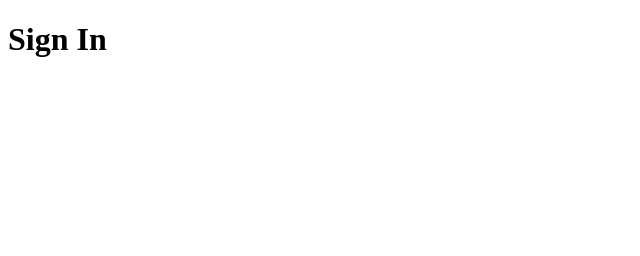
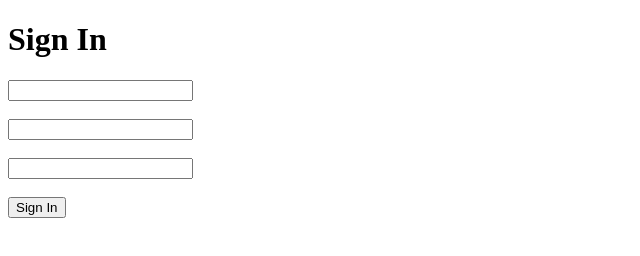
Before and after one commit to Navi-beep/Group-5-project-double-tap-CRM, a plain HTML site: page Sign-in page/signinpage.html in a window 1280 px wide. Shown: the whole page, without its empty margins (0-640 px from the left). Drawn offline with nearby package versions, Linux system fonts and the light colour scheme.

Commit message:
added form

```diff
--- a/Sign-in page/signinpage.html
+++ b/Sign-in page/signinpage.html
@@ -11,11 +11,16 @@
 </head>
 <body>
     <div class="container">
-        <!--left half-->
+        <!--right half-->
         <div>
             <h1>Sign In</h1>
             <div class="sign_in_form">
-
+                <form action="#">
+                    <input type="text" id="username"><br><br>
+                    <input type="text" id="email"><br><br>
+                    <input type="text" id="password"><br><br>
+                    <input type="submit" value="Sign In">
+                </form>
             </div>
         </div>
 
@@ -23,7 +28,7 @@
 
 
 
-        <!--Right half-->
+        <!--left half-->
         <div>
 
         </div>
```
